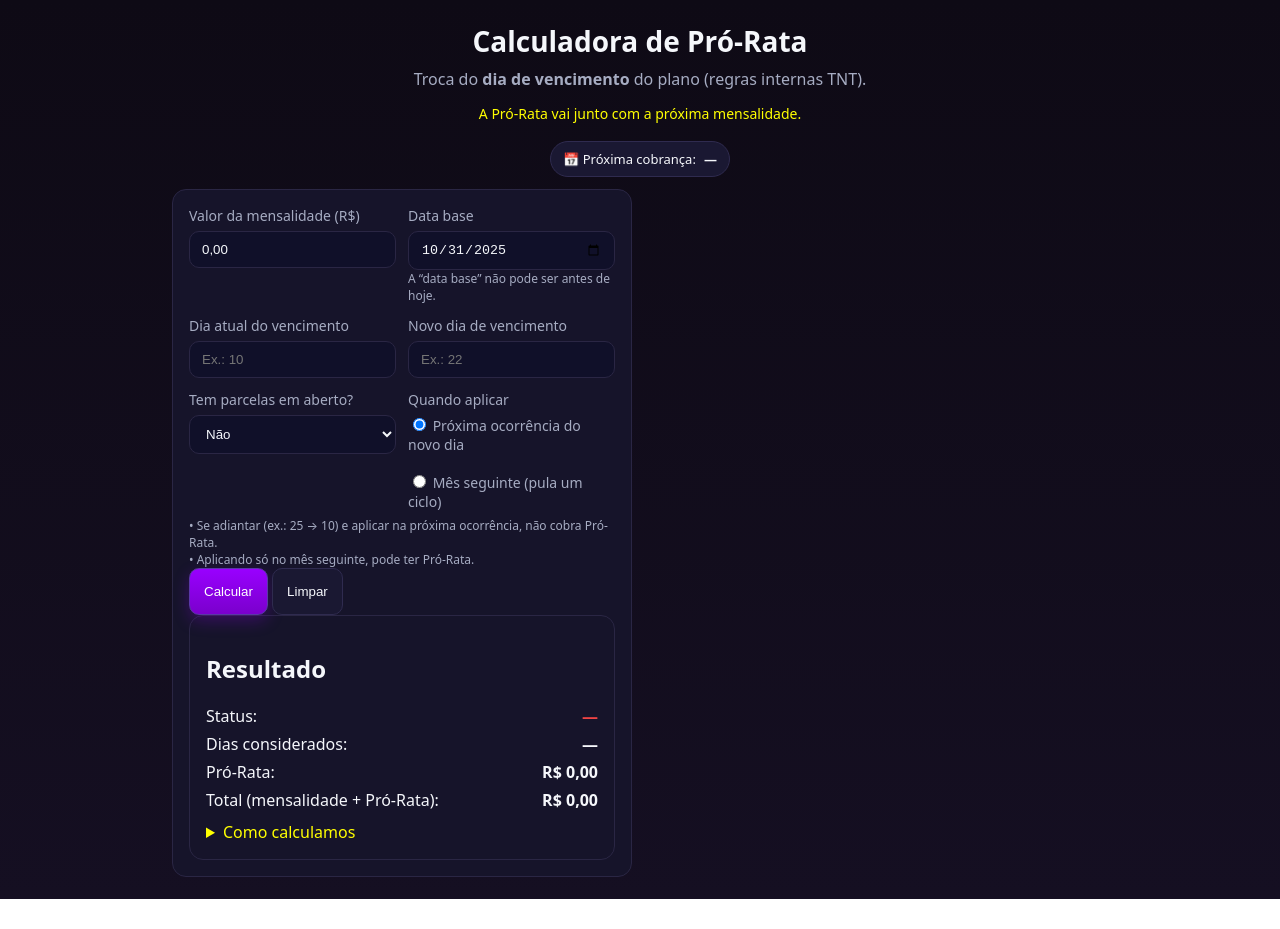
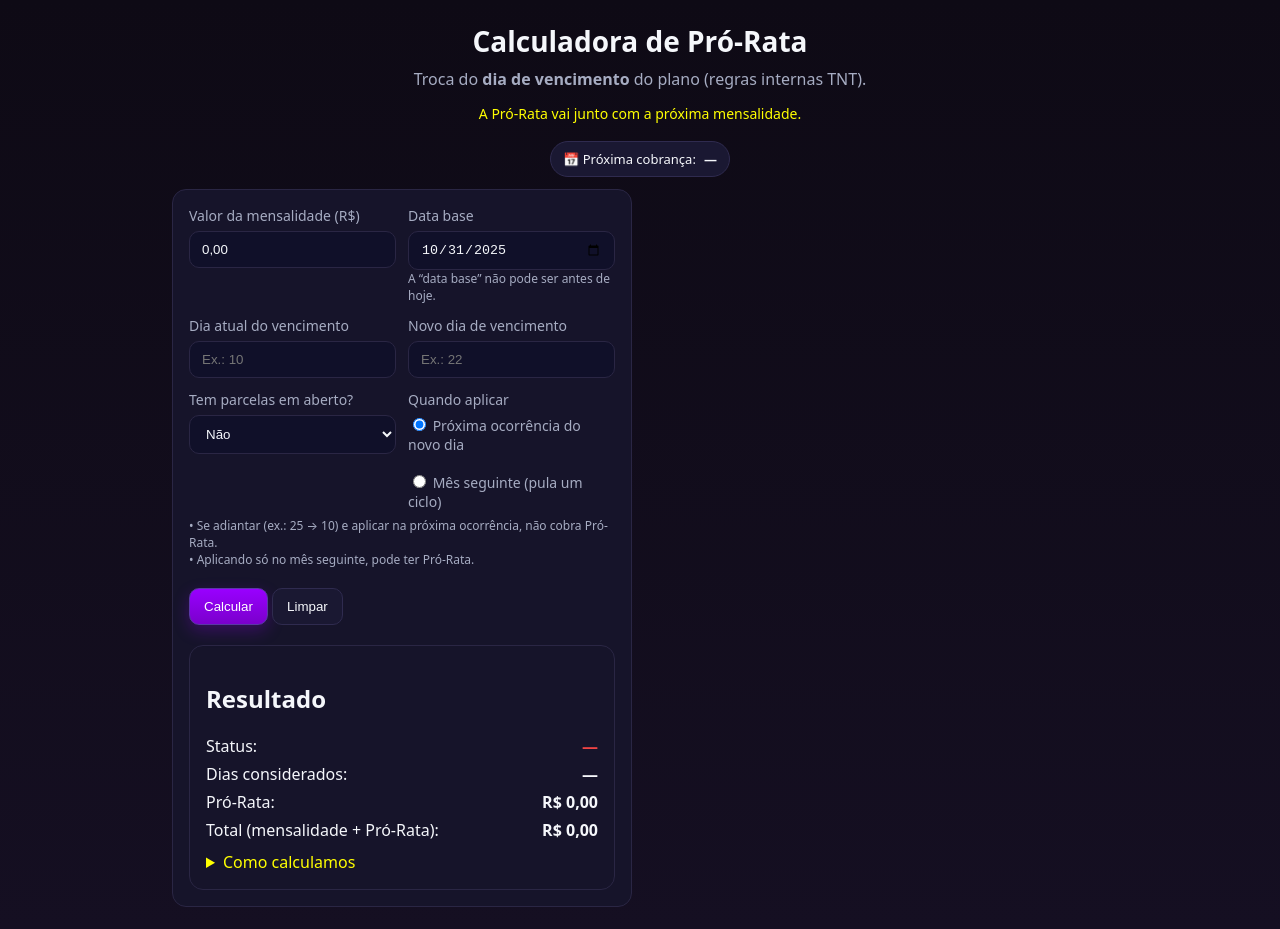
Before and after one commit to bielzinhu7/CalcProRata, a plain HTML site: page index.html in a window 1280 px wide. Before the commit the page ends 899 px from the top, so only its background shows below. Drawn offline with Linux system fonts and the light colour scheme.

Commit message:
Atualizando...

```diff
--- a/index.html
+++ b/index.html
@@ -26,7 +26,7 @@ input:focus,select:focus{outline:none;border-color:var(--roxo-ana-2);box-shadow:
 .mt-12{margin-top:12px}.mt-10{margin-top:10px}
 .small{font-size:12px;color:var(--muted)}
 .radio{display:flex;gap:12px;flex-wrap:wrap;margin-top:6px}
-.btn{padding:15px 14px;border-radius:10px;border:1px solid transparent;cursor:pointer;transition:transform .06s ease,filter .15s ease,box-shadow .15s ease, .15s ease,border-color .15s ease;user-select:none}
+.btn{padding:10px 14px;border-radius:10px;border:1px solid transparent;cursor:pointer;transition:transform .06s ease,filter .15s ease,box-shadow .15s ease, .15s ease,border-color .15s ease;user-select:none}
 .btn:active{transform:translateY(1px)}
 .btn-primary{background:linear-gradient(180deg,var(--brand),var(--roxo-ana-1));border-color:#5a38a6;color:white;box-shadow:0 6px 16px rgba(153,0,255,.25)}
 .btn-primary:hover{filter:brightness(1.03);box-shadow:0 8px 20px rgba(153,0,255,.35);background:linear-gradient(180deg,var(--brand-hover),var(--roxo-ana-1))}
@@ -94,7 +94,7 @@ pre{white-space:pre-wrap;line-height:1.35;margin:8px 0 0}
           • Aplicando só no mês seguinte, pode ter Pró-Rata.
         </div>
 
-       <div class="actions" style="padding: 10px, 0px;">
+        <div class="actions" style="padding:20px 0;">
   <button id="calc" class="btn btn-primary">Calcular</button>
   <button id="reset" class="btn btn-ghost">Limpar</button>
 </div>
@@ -119,6 +119,7 @@ const BRL=new Intl.NumberFormat("pt-BR",{style:"currency",currency:"BRL"});
 const fmt=v=>BRL.format(Math.max(0,Number(v||0)));
 const r2=v=>Math.round((Number(v)||0)*100)/100;
 
+// ——— Entrada de valor em R$ com máscara simples
 const valorInput=document.getElementById("valor");
 valorInput.addEventListener("input",e=>{
   let raw=e.target.value.replace(/\D/g,"");
@@ -128,6 +129,7 @@ valorInput.addEventListener("input",e=>{
 });
 valorInput.addEventListener("focus",e=>e.target.select());
 
+// ——— Datas utilitárias
 function todayISO(){
   const now=new Date();
   const y=now.getFullYear();
@@ -140,21 +142,25 @@ function clampDay(y,m,day){const last=new Date(y,m+1,0).getDate();return Math.mi
 function formatBRDate(d){return d.toLocaleDateString("pt-BR",{timeZone:"America/Sao_Paulo"})}
 function monthClamped(y,m,day){return new Date(y,m,clampDay(y,m,day));}
 
+// ——— NOVO: garante que a próxima cobrança NUNCA seja antes da data base
 function computeNextChargeDate(baseDateISO,diaAtual,diaNovo,mode){
   if(!(diaAtual>=1&&diaAtual<=31) || !(diaNovo>=1&&diaNovo<=31)) return "—";
   const base=parseISOToDate(baseDateISO);
   let y=base.getFullYear(), m=base.getMonth();
 
+  // Mantém sua regra original para escolher o mês alvo
   let targetMonth;
   if(mode==="proxima"){
     targetMonth = (diaNovo>diaAtual)? m : m+1;
-  }else{
+  }else{ // "mesSeguinte"
     targetMonth = (diaNovo>diaAtual)? m+1 : m+2;
   }
 
+  // Cria a data candidata
   let cand = monthClamped(y, targetMonth, diaNovo);
   cand.setHours(0,0,0,0);
 
+  // Se a candidata ficou ANTES da base, pula meses até ficar >= base
   while(cand < base){
     targetMonth += 1;
     cand = monthClamped(y, targetMonth, diaNovo);
@@ -246,6 +252,7 @@ function enforceTodayMin(){
   updateNextDate();
 }
 
+// ——— Listeners
 ["diaAtual","diaNovo"].forEach(id=>document.getElementById(id).addEventListener("input",updateNextDate));
 document.getElementById("radioGroup").addEventListener("change",updateNextDate);
 document.getElementById("dataBase").addEventListener("change",enforceTodayMin);
@@ -268,6 +275,7 @@ document.getElementById("reset").addEventListener("click",()=>{
   enforceTodayMin();
 });
 
+// ——— Mantém a data base sempre ≥ hoje
 let lastDay=todayISO();
 function tickToday(){
   const t=todayISO();
@@ -278,6 +286,7 @@ function tickToday(){
 }
 setInterval(tickToday,60000);
 
+// Init
 show({permitido:false,status:"—",dias:"—",prorata:0,total:0,explain:""});
 enforceTodayMin();
 updateNextDate();
```
